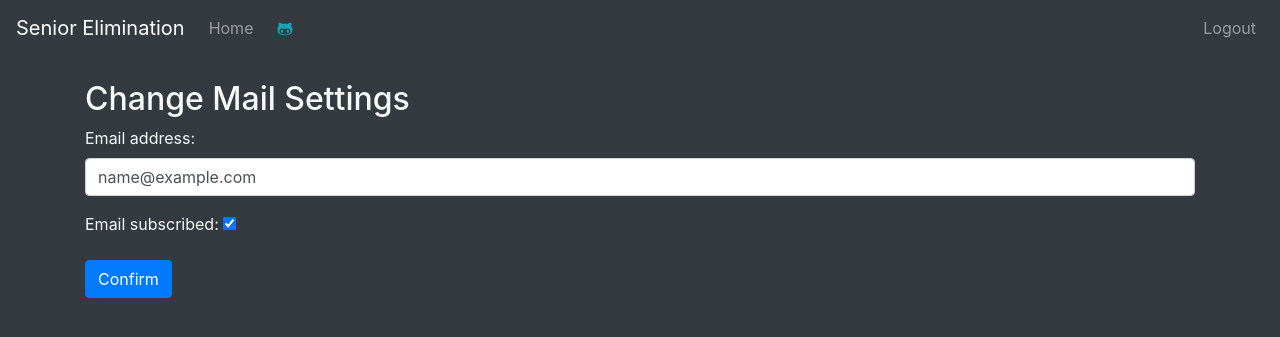
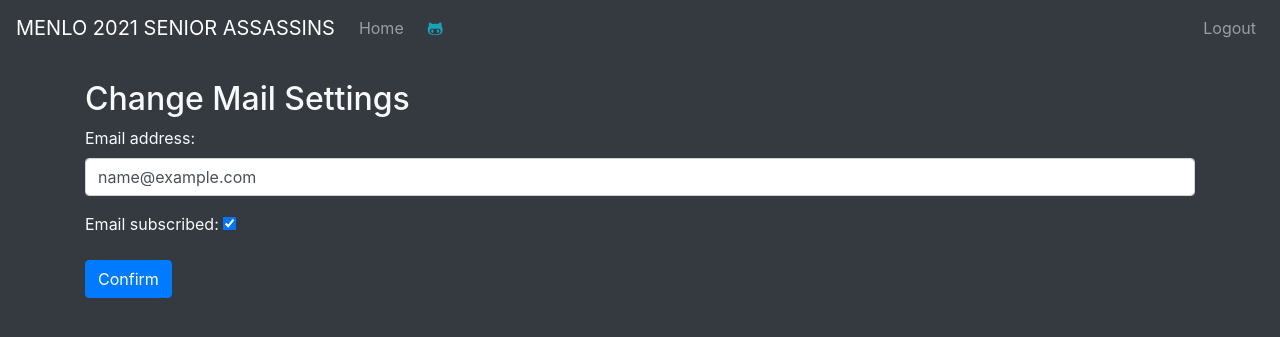
Before and after one commit to 02dtan/menlo-assassins, a Django app: page /email_settings/ in a window 1280 px wide. Shown: the top 337 px of the page. Run offline with Django 3.2, Linux system fonts and the light colour scheme; the visitor is signed in with stand-in values (Sample User, id 1); some libraries are stand-ins or nearby versions.

Commit message:
appearance update

```diff
--- a/templates/navbar.html
+++ b/templates/navbar.html
@@ -5,7 +5,7 @@
 {% endmacro %}
 
 <nav class='navbar navbar-expand-md navbar-dark bg-dark'>
-    <a class='navbar-brand' href='{{ url('home') }}'>Senior Elimination</a>
+    <a class='navbar-brand' href='{{ url('home') }}'>MENLO 2021 SENIOR ASSASSINS</a>
     <button class='navbar-toggler' type='button' data-toggle='collapse' data-target='#navbarNavDropdown'
             aria-controls='navbarNavDropdown'
             aria-expanded='false' aria-label='Toggle navigation'>
@@ -16,7 +16,7 @@
             {{ nav_link('Home', 'home') }}
             <li class="nav-item">
                 <a class="nav-link text-info text-decoration-underline"
-                   href="https://github.com/qhdwight/senior-elimination" target="_blank"><i class="fa fa-github-alt mx-2"></i></a>
+                   href="https://github.com/dumpong/menlo-assassins" target="_blank"><i class="fa fa-github-alt mx-2"></i></a>
             </li>
         </ul>
         <ul class="navbar-nav ml-auto">
```
Also changed, not shown: static/img/favicon.ico.
